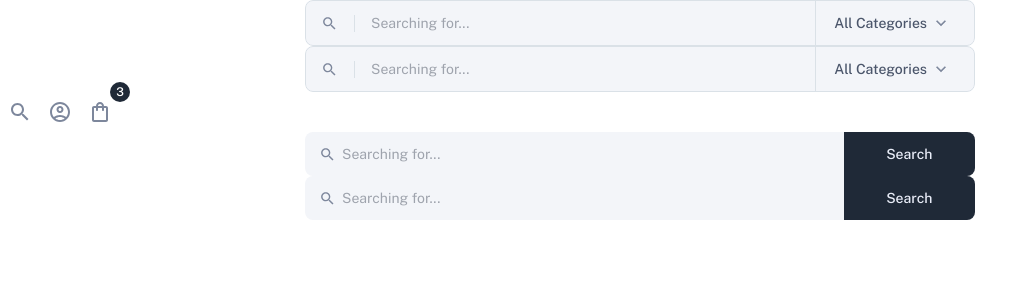
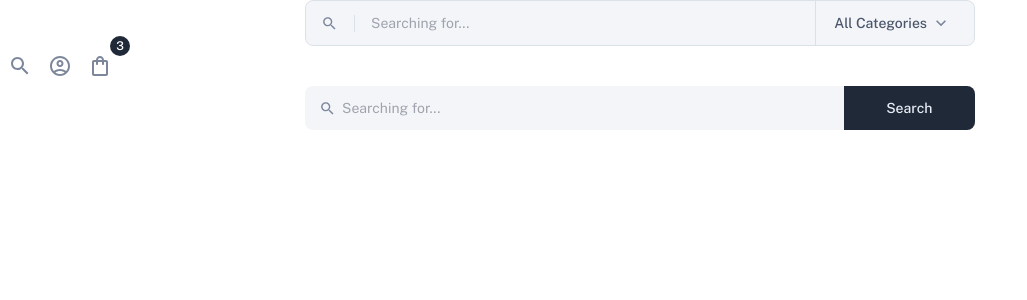
Before and after one commit to DenisPolyakov1328/InternetStore, a Next.js app: page / in a window 1280 px wide. Shown: the top 300 px of the page, without its empty margins (0-1027 px from the left). Built offline with nearby package versions, Linux system fonts and the light colour scheme; what @mui/material-nextjs would draw is missing.

Commit message:
Провел рефакторинг SearchBar

```diff
--- a/src/app/page.tsx
+++ b/src/app/page.tsx
@@ -4,14 +4,12 @@ import AccountCircleOutlinedIcon from '@mui/icons-material/AccountCircleOutlined
 import ShoppingBagOutlinedIcon from '@mui/icons-material/ShoppingBagOutlined'
 import { Badge } from '@mui/material'
 import SearchBar from '../components/SearchBar/searchBar'
-import SearchBarCopy from '@/components/SearchBar/searchBar copy'
-import SearchBarTest from '@/components/SearchBar/searchBar test'
 
 export default function Home() {
   return (
     <div>
-      <SearchBarTest showCategories={true} />
-      <SearchBar />
+      <SearchBar showCategories={true} />
+
       <CustomIconButton icon={SearchIcon} />
       <CustomIconButton
         icon={AccountCircleOutlinedIcon}
@@ -25,9 +23,7 @@ export default function Home() {
           component="a"
         />
       </Badge>
-      <SearchBarCopy />
-
-      <SearchBarTest showSearchButton={true} />
+      <SearchBar showSearchButton={true} />
     </div>
   )
 }
--- /dev/null
+++ b/src/components/SearchBar/Buttons/CategoryButton.tsx
@@ -0,0 +1,38 @@
+import React, { MouseEvent } from 'react'
+import { Button } from '@mui/material'
+import KeyboardArrowDownIcon from '@mui/icons-material/KeyboardArrowDown'
+
+interface CategoryButtonProps {
+  category: string
+  onCategoryClick: (event: MouseEvent<HTMLElement>) => void
+}
+
+const CategoryButton: React.FC<CategoryButtonProps> = ({
+  category,
+  onCategoryClick
+}) => {
+  return (
+    <Button
+      onClick={onCategoryClick}
+      sx={{
+        justifyContent: 'flex-end',
+        gap: '4px',
+        width: '160px',
+        minWidth: '160px',
+        color: '#4B566B',
+        padding: '0 24px',
+        whiteSpace: 'pre',
+        borderLeft: '1px solid rgb(218, 225, 231)',
+        borderRadius: 0,
+        ':hover': {
+          backgroundColor: '#F3F5F9'
+        }
+      }}
+    >
+      {category}
+      <KeyboardArrowDownIcon sx={{ fontSize: '20px' }} />
+    </Button>
+  )
+}
+
+export default CategoryButton
--- /dev/null
+++ b/src/components/SearchBar/Buttons/SearchButton.tsx
@@ -0,0 +1,27 @@
+import React from 'react'
+import { Button } from '@mui/material'
+
+interface SearchButtonProps {
+  onClick?: () => void
+}
+
+const SearchButton: React.FC<SearchButtonProps> = ({ onClick }) => {
+  return (
+    <Button
+      sx={{
+        color: '#e9edf8',
+        backgroundColor: '#1F2937',
+        borderRadius: 0,
+        padding: '6px 48px',
+        ':hover': {
+          backgroundColor: '#404f64'
+        }
+      }}
+      onClick={onClick}
+    >
+      Search
+    </Button>
+  )
+}
+
+export default SearchButton
--- /dev/null
+++ b/src/components/SearchBar/SearchIconWithBox/SearchIconWithBox.tsx
@@ -0,0 +1,20 @@
+import React from 'react'
+import { Box } from '@mui/material'
+import SearchIcon from '@mui/icons-material/Search'
+
+const SearchIconWithBox: React.FC = () => {
+  return (
+    <Box
+      sx={{
+        display: 'grid',
+        mr: '16px',
+        paddingInline: '16px',
+        borderRight: '1px solid rgb(218, 225, 231)'
+      }}
+    >
+      <SearchIcon />
+    </Box>
+  )
+}
+
+export default SearchIconWithBox
--- a/src/components/SearchBar/searchBar copy.tsx
+++ /dev/null
@@ -1,67 +0,0 @@
-'use client'
-import React, { useState } from 'react'
-import { Box, TextField, Button } from '@mui/material'
-import SearchIcon from '@mui/icons-material/Search'
-
-const SearchBarCopy: React.FC = () => {
-  const [searchText, setSearchText] = useState<string>('')
-
-  const handleSearchChange = (event: React.ChangeEvent<HTMLInputElement>) => {
-    setSearchText(event.target.value)
-  }
-
-  return (
-    <Box
-      sx={{
-        position: 'relative',
-        maxWidth: '670px',
-        marginLeft: 'auto',
-        marginRight: 'auto'
-      }}
-    >
-      <TextField
-        variant="outlined"
-        placeholder="Searching for..."
-        value={searchText}
-        onChange={handleSearchChange}
-        fullWidth
-        sx={{
-          '.MuiOutlinedInput-root': {
-            height: '44px',
-            paddingLeft: '14px',
-            '.MuiOutlinedInput-notchedOutline': {
-              border: 0
-            }
-          }
-        }}
-        InputProps={{
-          startAdornment: (
-            <SearchIcon
-              sx={{ fontSize: '17px', color: '#7d879c', mr: '6px' }}
-            />
-          ),
-          endAdornment: (
-            <Button
-              sx={{
-                height: '100%',
-                textTransform: 'none',
-                fontSize: '14px',
-                color: '#e9edf8',
-                backgroundColor: '#1F2937',
-                borderRadius: 0,
-                padding: '6px 48px',
-                ':hover': {
-                  backgroundColor: '#404f64'
-                }
-              }}
-            >
-              Search
-            </Button>
-          )
-        }}
-      />
-    </Box>
-  )
-}
-
-export default SearchBarCopy
--- a/src/components/SearchBar/searchBar test.tsx
+++ /dev/null
@@ -1,148 +0,0 @@
-'use client'
-import React, { useState, MouseEvent } from 'react'
-import { Box, TextField, Button } from '@mui/material'
-import SearchIcon from '@mui/icons-material/Search'
-import KeyboardArrowDownIcon from '@mui/icons-material/KeyboardArrowDown'
-import CategoryMenu from './CategoryMenu/CategoryMenu'
-
-const categories = [
-  'All Categories',
-  'Electronics',
-  'Clothing',
-  'Books',
-  'Home'
-]
-
-interface SearchBarProps {
-  showCategories?: boolean
-  showSearchButton?: boolean
-}
-
-const SearchBarTest: React.FC<SearchBarProps> = ({
-  showCategories = false,
-  showSearchButton = false
-}) => {
-  const [category, setCategory] = useState<string>(categories[0])
-  const [anchorEl, setAnchorEl] = useState<null | HTMLElement>(null)
-  const [searchText, setSearchText] = useState<string>('')
-
-  const handleCategoryClick = (event: MouseEvent<HTMLElement>) => {
-    setAnchorEl(event.currentTarget)
-  }
-
-  const handleCategoryClose = () => {
-    setAnchorEl(null)
-  }
-
-  const handleCategorySelect = (category: string) => {
-    setCategory(category)
-    handleCategoryClose()
-  }
-
-  const handleSearchChange = (event: React.ChangeEvent<HTMLInputElement>) => {
-    setSearchText(event.target.value)
-  }
-
-  return (
-    <Box
-      sx={{
-        position: 'relative',
-        maxWidth: '670px',
-        marginLeft: 'auto',
-        marginRight: 'auto'
-      }}
-    >
-      <TextField
-        variant="outlined"
-        placeholder="Searching for..."
-        value={searchText}
-        onChange={handleSearchChange}
-        fullWidth
-        sx={{
-          '.MuiOutlinedInput-root': {
-            height: showSearchButton ? '44px' : '46px',
-            paddingLeft: showSearchButton ? '14px' : '0',
-            ':hover .MuiOutlinedInput-notchedOutline': {
-              borderColor: showSearchButton ? 'transparent' : '#2b3445'
-            },
-            '.MuiOutlinedInput-notchedOutline': {
-              borderColor: showSearchButton ? 'transparent' : '#dae1e7'
-            },
-            '&.MuiOutlinedInput-root.Mui-focused .MuiOutlinedInput-notchedOutline':
-              {
-                borderColor: showSearchButton ? 'transparent' : '#1f2937'
-              }
-          }
-        }}
-        InputProps={{
-          startAdornment: showCategories ? (
-            <Box
-              sx={{
-                display: 'grid',
-                mr: '16px',
-                paddingInline: '16px',
-                borderRight: '1px solid rgb(218, 225, 231)'
-              }}
-            >
-              <SearchIcon />
-            </Box>
-          ) : (
-            <SearchIcon sx={{ mr: '6px' }} />
-          ),
-          endAdornment: showCategories ? (
-            <Button
-              onClick={handleCategoryClick}
-              sx={{
-                justifyContent: 'flex-end',
-                gap: '4px',
-                height: '100%',
-                textTransform: 'none',
-                fontSize: '14px',
-                width: '160px',
-                minWidth: '160px',
-                color: '#4B566B',
-                padding: '0 24px',
-                whiteSpace: 'pre',
-                borderLeft: '1px solid rgb(218, 225, 231)',
-                borderRadius: 0,
-                ':hover': {
-                  backgroundColor: '#F3F5F9'
-                }
-              }}
-            >
-              {category}
-              <KeyboardArrowDownIcon sx={{ fontSize: '20px' }} />
-            </Button>
-          ) : showSearchButton ? (
-            <Button
-              sx={{
-                height: '100%',
-                textTransform: 'none',
-                fontSize: '14px',
-                color: '#e9edf8',
-                backgroundColor: '#1F2937',
-                borderRadius: 0,
-                padding: '6px 48px',
-                ':hover': {
-                  backgroundColor: '#404f64'
-                }
-              }}
-            >
-              Search
-            </Button>
-          ) : null
-        }}
-      />
-      {showCategories && (
-        <CategoryMenu
-          anchorEl={anchorEl}
-          onClose={handleCategoryClose}
-          onSelect={handleCategorySelect}
-          categories={categories}
-        />
-      )}
-    </Box>
-  )
-}
-
-export default SearchBarTest
--- a/src/components/SearchBar/searchBar.tsx
+++ b/src/components/SearchBar/searchBar.tsx
@@ -1,9 +1,16 @@
 'use client'
 import React, { useState, MouseEvent } from 'react'
-import { Box, TextField, Button } from '@mui/material'
+import { Box, TextField } from '@mui/material'
 import SearchIcon from '@mui/icons-material/Search'
-import KeyboardArrowDownIcon from '@mui/icons-material/KeyboardArrowDown'
+import SearchIconWithBox from './SearchIconWithBox/SearchIconWithBox'
 import CategoryMenu from './CategoryMenu/CategoryMenu'
+import CategoryButton from './Buttons/CategoryButton'
+import SearchButton from './Buttons/SearchButton'
+
+interface SearchBarProps {
+  showCategories?: boolean
+  showSearchButton?: boolean
+}
 
 const categories = [
   'All Categories',
@@ -13,7 +20,10 @@ const categories = [
   'Home'
 ]
 
-const SearchBar: React.FC = () => {
+const SearchBarTest: React.FC<SearchBarProps> = ({
+  showCategories = false,
+  showSearchButton = false
+}) => {
   const [category, setCategory] = useState<string>(categories[0])
   const [anchorEl, setAnchorEl] = useState<null | HTMLElement>(null)
   const [searchText, setSearchText] = useState<string>('')
@@ -52,67 +62,46 @@ const SearchBar: React.FC = () => {
         fullWidth
         sx={{
           '.MuiOutlinedInput-root': {
-            height: '46px',
+            height: showSearchButton ? '44px' : '46px',
+            paddingLeft: showSearchButton ? '14px' : '0',
             ':hover .MuiOutlinedInput-notchedOutline': {
-              borderColor: '#2b3445'
+              borderColor: showSearchButton ? 'transparent' : '#2b3445'
             },
             '.MuiOutlinedInput-notchedOutline': {
-              borderColor: '#dae1e7'
+              borderColor: showSearchButton ? 'transparent' : '#dae1e7'
             },
             '&.MuiOutlinedInput-root.Mui-focused .MuiOutlinedInput-notchedOutline':
               {
-                borderColor: '#1f2937'
+                borderColor: showSearchButton ? 'transparent' : '#1f2937'
               }
           }
         }}
         InputProps={{
-          startAdornment: (
-            <Box
-              sx={{
-                display: 'grid',
-                mr: '16px',
-                paddingInline: '16px',
-                borderRight: '1px solid rgb(218, 225, 231)'
-              }}
-            >
-              <SearchIcon sx={{ fontSize: '17px', color: '#7d879c' }} />
-            </Box>
+          startAdornment: showCategories ? (
+            <SearchIconWithBox />
+          ) : (
+            <SearchIcon sx={{ mr: '6px' }} />
           ),
-          endAdornment: (
-            <Button
-              onClick={handleCategoryClick}
-              sx={{
-                justifyContent: 'flex-end',
-                gap: '4px',
-                height: '100%',
-                textTransform: 'none',
-                fontSize: '14px',
-                width: '160px',
-                minWidth: '160px',
-                color: '#4B566B',
-                padding: '0 24px',
-                whiteSpace: 'pre',
-                borderLeft: '1px solid rgb(218, 225, 231)',
-                borderRadius: 0,
-                ':hover': {
-                  backgroundColor: '#F3F5F9'
-                }
-              }}
-            >
-              {category}
-              <KeyboardArrowDownIcon sx={{ fontSize: '20px' }} />
-            </Button>
+          endAdornment: showCategories ? (
+            <CategoryButton
+              category={category}
+              onCategoryClick={handleCategoryClick}
+            />
+          ) : (
+            <SearchButton />
           )
         }}
       />
+      {showCategories && (
         <CategoryMenu
           anchorEl={anchorEl}
           onClose={handleCategoryClose}
           onSelect={handleCategorySelect}
           categories={categories}
         />
+      )}
     </Box>
   )
 }
 
-export default SearchBar
+export default SearchBarTest
--- a/src/config/theme/theme.ts
+++ b/src/config/theme/theme.ts
@@ -44,6 +44,15 @@ const theme = createTheme({
         fontFamily: publicSans.style.fontFamily,
     },
     components: {
+        MuiButton: {
+            styleOverrides: {
+                root: {
+                    fontSize: '14px',
+                    height: '100%',
+                    textTransform: 'none',
+                },
+            },
+        },
         MuiIconButton: {
             styleOverrides: {
                 root: {
```
Lines whose indentation alone changed are shown as unchanged.
